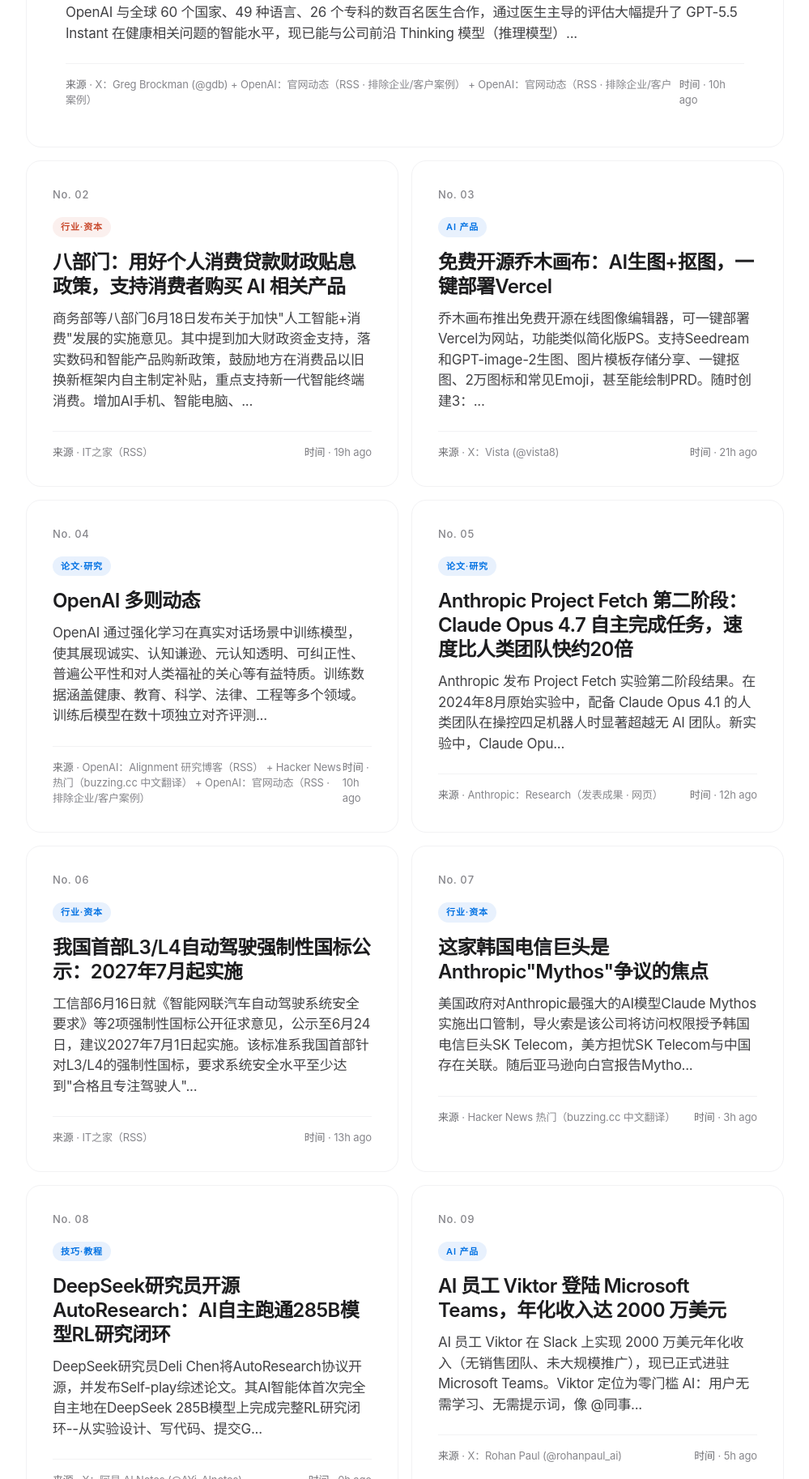
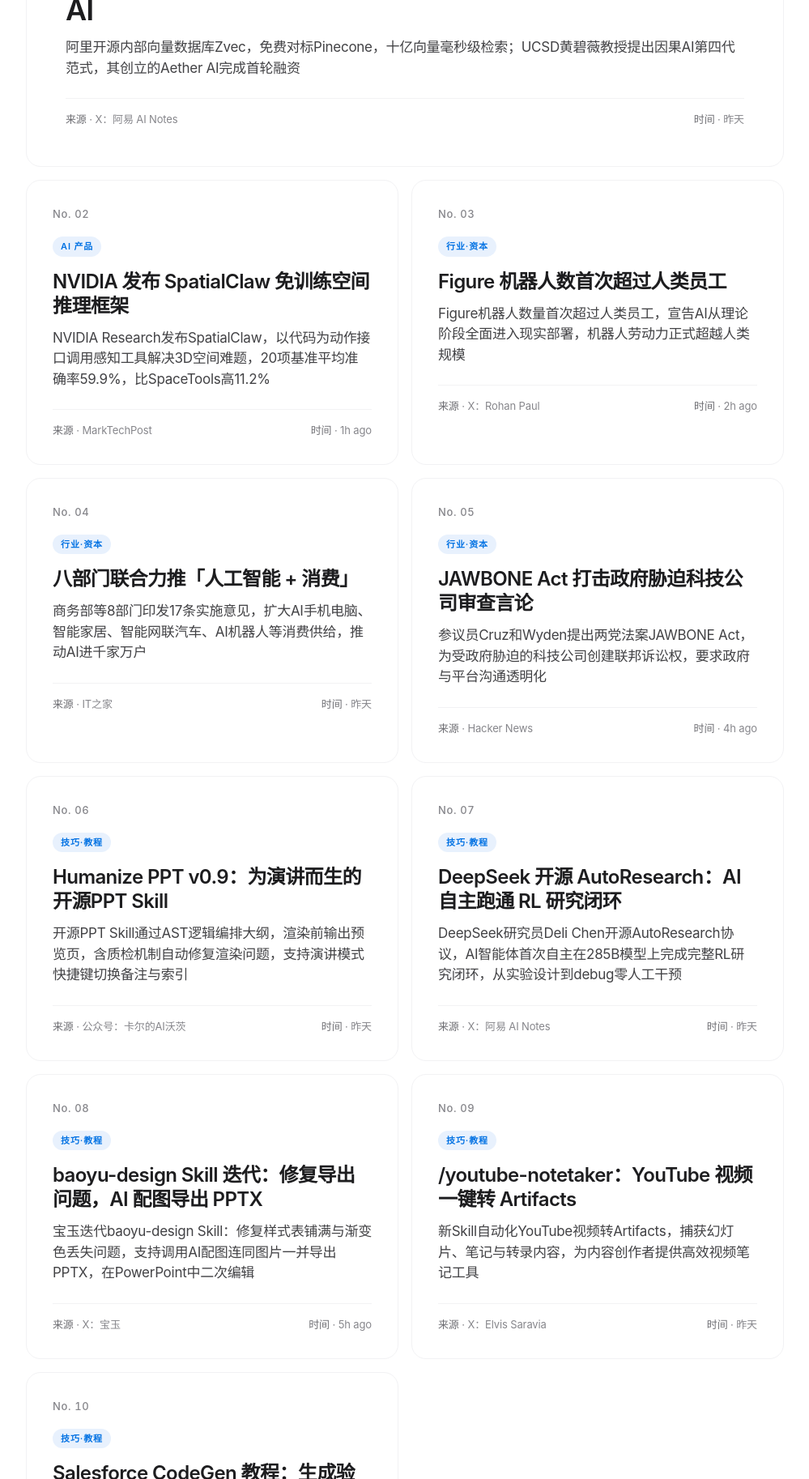
Before and after one commit to oveazero/ai-daily, a plain HTML site: page index.html in a window 1280 px wide. Shown: the part 974-2800 px from the top of the page at 81% size, without its empty margins (140-1139 px from the left). Drawn offline with Linux system fonts and the light colour scheme.

Commit message:
AI 早报 · 2026-06-20

```diff
--- a/index.html
+++ b/index.html
@@ -3,7 +3,7 @@
 <head>
   <meta charset="utf-8">
   <meta name="viewport" content="width=device-width,initial-scale=1,viewport-fit=cover">
-  <title>AI 早报 · 2026-06-19</title>
+  <title>AI 早报 · 2026-06-20</title>
   <style>
     :root{
       --bg:#fff;
@@ -265,7 +265,7 @@
   </nav>
 
   <header class="hero">
-    <div class="eyebrow">2026 年 6 月 19 日 · 星期五 · 第 170 期</div>
+    <div class="eyebrow">2026 年 6 月 20 日 · 星期六 · 第 171 期</div>
     <h1>AI <span class="accent">早报</span></h1>
     <p class="sub">过去 24 小时最值得知道的 <b>10 条</b>。今天 AI 在做什么,一篇看完。</p>
   </header>
@@ -284,75 +284,75 @@
     </div>
 
     <div class="grid">
-      <a class="card feature" href="https://openai.com/index/improving-health-intelligence-in-chatgpt" target="_blank" rel="noopener">
+      <a class="card feature" href="https://x.com/AYi_AInotes/status/2067832098816250346" target="_blank" rel="noopener">
         <div class="card-rank">No. 01</div>
-        <span class="card-cat hot">AI 产品</span>
-        <h3 class="card-title">OpenAI 多则动态</h3>
-        <p class="card-body">OpenAI 与全球 60 个国家、49 种语言、26 个专科的数百名医生合作，通过医生主导的评估大幅提升了 GPT-5.5 Instant 在健康相关问题的智能水平，现已能与公司前沿 Thinking 模型（推理模型）...</p>
-        <div class="card-meta"><span><b>来源</b> · X：Greg Brockman (@gdb) + OpenAI：官网动态（RSS · 排除企业/客户案例） + OpenAI：官网动态（RSS · 排除企业/客户案例）</span><span><b>时间</b> · 10h ago</span></div>
+        <span class="card-cat">AI 产品</span>
+        <h3 class="card-title">阿里开源 Zvec 向量数据库，黄碧薇教授成立 Aether AI</h3>
+        <p class="card-body">阿里开源内部向量数据库Zvec，免费对标Pinecone，十亿向量毫秒级检索；UCSD黄碧薇教授提出因果AI第四代范式，其创立的Aether AI完成首轮融资</p>
+        <div class="card-meta"><span><b>来源</b> · X：阿易 AI Notes</span><span><b>时间</b> · 昨天</span></div>
       </a>
-      <a class="card" href="https://www.ithome.com/0/966/154.htm" target="_blank" rel="noopener">
+      <a class="card" href="https://www.marktechpost.com/2026/06/19/nvidia-ai-introduce-spatialclaw-a-training-free-agent-that-treats-code-as-the-action-interface-for-spatial-reasoning" target="_blank" rel="noopener">
         <div class="card-rank">No. 02</div>
-        <span class="card-cat hot">行业·资本</span>
-        <h3 class="card-title">八部门：用好个人消费贷款财政贴息政策，支持消费者购买 AI 相关产品</h3>
-        <p class="card-body">商务部等八部门6月18日发布关于加快&quot;人工智能+消费&quot;发展的实施意见。其中提到加大财政资金支持，落实数码和智能产品购新政策，鼓励地方在消费品以旧换新框架内自主制定补贴，重点支持新一代智能终端消费。增加AI手机、智能电脑、...</p>
-        <div class="card-meta"><span><b>来源</b> · IT之家（RSS）</span><span><b>时间</b> · 19h ago</span></div>
+        <span class="card-cat">AI 产品</span>
+        <h3 class="card-title">NVIDIA 发布 SpatialClaw 免训练空间推理框架</h3>
+        <p class="card-body">NVIDIA Research发布SpatialClaw，以代码为动作接口调用感知工具解决3D空间难题，20项基准平均准确率59.9%，比SpaceTools高11.2%</p>
+        <div class="card-meta"><span><b>来源</b> · MarkTechPost</span><span><b>时间</b> · 1h ago</span></div>
       </a>
-      <a class="card" href="https://x.com/vista8/status/2067513484364140994" target="_blank" rel="noopener">
+      <a class="card" href="https://x.com/rohanpaul_ai/status/2068089038213693800" target="_blank" rel="noopener">
         <div class="card-rank">No. 03</div>
-        <span class="card-cat">AI 产品</span>
-        <h3 class="card-title">免费开源乔木画布：AI生图+抠图，一键部署Vercel</h3>
-        <p class="card-body">乔木画布推出免费开源在线图像编辑器，可一键部署Vercel为网站，功能类似简化版PS。支持Seedream和GPT-image-2生图、图片模板存储分享、一键抠图、2万图标和常见Emoji，甚至能绘制PRD。随时创建3：...</p>
-        <div class="card-meta"><span><b>来源</b> · X：Vista (@vista8)</span><span><b>时间</b> · 21h ago</span></div>
+        <span class="card-cat">行业·资本</span>
+        <h3 class="card-title">Figure 机器人数首次超过人类员工</h3>
+        <p class="card-body">Figure机器人数量首次超过人类员工，宣告AI从理论阶段全面进入现实部署，机器人劳动力正式超越人类规模</p>
+        <div class="card-meta"><span><b>来源</b> · X：Rohan Paul</span><span><b>时间</b> · 2h ago</span></div>
       </a>
-      <a class="card" href="https://mindgard.ai/blog/chatgpt-spontaneously-generated-violent-images-from-a-viral-prompt" target="_blank" rel="noopener">
+      <a class="card" href="https://www.ithome.com/0/966/295.htm" target="_blank" rel="noopener">
         <div class="card-rank">No. 04</div>
-        <span class="card-cat">论文·研究</span>
-        <h3 class="card-title">OpenAI 多则动态</h3>
-        <p class="card-body">OpenAI 通过强化学习在真实对话场景中训练模型，使其展现诚实、认知谦逊、元认知透明、可纠正性、普遍公平性和对人类福祉的关心等有益特质。训练数据涵盖健康、教育、科学、法律、工程等多个领域。训练后模型在数十项独立对齐评测...</p>
-        <div class="card-meta"><span><b>来源</b> · OpenAI：Alignment 研究博客（RSS） + Hacker News 热门（buzzing.cc 中文翻译） + OpenAI：官网动态（RSS · 排除企业/客户案例）</span><span><b>时间</b> · 10h ago</span></div>
+        <span class="card-cat">行业·资本</span>
+        <h3 class="card-title">八部门联合力推「人工智能 + 消费」</h3>
+        <p class="card-body">商务部等8部门印发17条实施意见，扩大AI手机电脑、智能家居、智能网联汽车、AI机器人等消费供给，推动AI进千家万户</p>
+        <div class="card-meta"><span><b>来源</b> · IT之家</span><span><b>时间</b> · 昨天</span></div>
       </a>
-      <a class="card" href="https://www.anthropic.com/research/project-fetch-phase-two" target="_blank" rel="noopener">
+      <a class="card" href="https://www.eff.org/deeplinks/2026/06/new-bill-takes-aim-government-pressure-silence-lawful-online-speech" target="_blank" rel="noopener">
         <div class="card-rank">No. 05</div>
-        <span class="card-cat">论文·研究</span>
-        <h3 class="card-title">Anthropic Project Fetch 第二阶段：Claude Opus 4.7 自主完成任务，速度比人类团队快约20倍</h3>
-        <p class="card-body">Anthropic 发布 Project Fetch 实验第二阶段结果。在2024年8月原始实验中，配备 Claude Opus 4.1 的人类团队在操控四足机器人时显著超越无 AI 团队。新实验中，Claude Opu...</p>
-        <div class="card-meta"><span><b>来源</b> · Anthropic：Research（发表成果 · 网页）</span><span><b>时间</b> · 12h ago</span></div>
+        <span class="card-cat">行业·资本</span>
+        <h3 class="card-title">JAWBONE Act 打击政府胁迫科技公司审查言论</h3>
+        <p class="card-body">参议员Cruz和Wyden提出两党法案JAWBONE Act，为受政府胁迫的科技公司创建联邦诉讼权，要求政府与平台沟通透明化</p>
+        <div class="card-meta"><span><b>来源</b> · Hacker News</span><span><b>时间</b> · 4h ago</span></div>
       </a>
-      <a class="card" href="https://www.ithome.com/0/966/272.htm" target="_blank" rel="noopener">
+      <a class="card" href="https://mp.weixin.qq.com/s/rGoYnUcBRkfRKQPbIaawyg" target="_blank" rel="noopener">
         <div class="card-rank">No. 06</div>
-        <span class="card-cat">行业·资本</span>
-        <h3 class="card-title">我国首部L3/L4自动驾驶强制性国标公示：2027年7月起实施</h3>
-        <p class="card-body">工信部6月16日就《智能网联汽车自动驾驶系统安全要求》等2项强制性国标公开征求意见，公示至6月24日，建议2027年7月1日起实施。该标准系我国首部针对L3/L4的强制性国标，要求系统安全水平至少达到&quot;合格且专注驾驶人&quot;...</p>
-        <div class="card-meta"><span><b>来源</b> · IT之家（RSS）</span><span><b>时间</b> · 13h ago</span></div>
-      </a>
-      <a class="card" href="https://www.wired.com/story/sk-telecom-anthropic-mythos-export-controls" target="_blank" rel="noopener">
-        <div class="card-rank">No. 07</div>
-        <span class="card-cat">行业·资本</span>
-        <h3 class="card-title">这家韩国电信巨头是Anthropic&quot;Mythos&quot;争议的焦点</h3>
-        <p class="card-body">美国政府对Anthropic最强大的AI模型Claude Mythos实施出口管制，导火索是该公司将访问权限授予韩国电信巨头SK Telecom，美方担忧SK Telecom与中国存在关联。随后亚马逊向白宫报告Mytho...</p>
-        <div class="card-meta"><span><b>来源</b> · Hacker News 热门（buzzing.cc 中文翻译）</span><span><b>时间</b> · 3h ago</span></div>
+        <span class="card-cat">技巧·教程</span>
+        <h3 class="card-title">Humanize PPT v0.9：为演讲而生的开源PPT Skill</h3>
+        <p class="card-body">开源PPT Skill通过AST逻辑编排大纲，渲染前输出预览页，含质检机制自动修复渲染问题，支持演讲模式快捷键切换备注与索引</p>
+        <div class="card-meta"><span><b>来源</b> · 公众号：卡尔的AI沃茨</span><span><b>时间</b> · 昨天</span></div>
       </a>
       <a class="card" href="https://x.com/AYi_AInotes/status/2067819352926150953" target="_blank" rel="noopener">
+        <div class="card-rank">No. 07</div>
+        <span class="card-cat">技巧·教程</span>
+        <h3 class="card-title">DeepSeek 开源 AutoResearch：AI 自主跑通 RL 研究闭环</h3>
+        <p class="card-body">DeepSeek研究员Deli Chen开源AutoResearch协议，AI智能体首次自主在285B模型上完成完整RL研究闭环，从实验设计到debug零人工干预</p>
+        <div class="card-meta"><span><b>来源</b> · X：阿易 AI Notes</span><span><b>时间</b> · 昨天</span></div>
+      </a>
+      <a class="card" href="https://x.com/dotey/status/2068042001895809420" target="_blank" rel="noopener">
         <div class="card-rank">No. 08</div>
         <span class="card-cat">技巧·教程</span>
-        <h3 class="card-title">DeepSeek研究员开源AutoResearch：AI自主跑通285B模型RL研究闭环</h3>
-        <p class="card-body">DeepSeek研究员Deli Chen将AutoResearch协议开源，并发布Self-play综述论文。其AI智能体首次完全自主地在DeepSeek 285B模型上完成完整RL研究闭环--从实验设计、写代码、提交G...</p>
-        <div class="card-meta"><span><b>来源</b> · X：阿易 AI Notes (@AYi_AInotes)</span><span><b>时间</b> · 0h ago</span></div>
+        <h3 class="card-title">baoyu-design Skill 迭代：修复导出问题，AI 配图导出 PPTX</h3>
+        <p class="card-body">宝玉迭代baoyu-design Skill：修复样式表铺满与渐变色丢失问题，支持调用AI配图连同图片一并导出PPTX，在PowerPoint中二次编辑</p>
+        <div class="card-meta"><span><b>来源</b> · X：宝玉</span><span><b>时间</b> · 5h ago</span></div>
       </a>
-      <a class="card" href="https://x.com/rohanpaul_ai/status/2067755504613613699" target="_blank" rel="noopener">
+      <a class="card" href="https://x.com/omarsar0/status/2067952726282031411" target="_blank" rel="noopener">
         <div class="card-rank">No. 09</div>
-        <span class="card-cat">AI 产品</span>
-        <h3 class="card-title">AI 员工 Viktor 登陆 Microsoft Teams，年化收入达 2000 万美元</h3>
-        <p class="card-body">AI 员工 Viktor 在 Slack 上实现 2000 万美元年化收入（无销售团队、未大规模推广），现已正式进驻 Microsoft Teams。Viktor 定位为零门槛 AI：用户无需学习、无需提示词，像 @同事...</p>
-        <div class="card-meta"><span><b>来源</b> · X：Rohan Paul (@rohanpaul_ai)</span><span><b>时间</b> · 5h ago</span></div>
+        <span class="card-cat">技巧·教程</span>
+        <h3 class="card-title">/youtube-notetaker：YouTube 视频一键转 Artifacts</h3>
+        <p class="card-body">新Skill自动化YouTube视频转Artifacts，捕获幻灯片、笔记与转录内容，为内容创作者提供高效视频笔记工具</p>
+        <div class="card-meta"><span><b>来源</b> · X：Elvis Saravia</span><span><b>时间</b> · 昨天</span></div>
       </a>
-      <a class="card" href="https://huggingface.co/blog/ServiceNow/mosaicleaks" target="_blank" rel="noopener">
+      <a class="card" href="https://www.marktechpost.com/2026/06/18/salesforce-codegen-tutorial-generate-validate-and-rerank-python-functions-with-unit-tests-and-safety-checks" target="_blank" rel="noopener">
         <div class="card-rank">No. 10</div>
-        <span class="card-cat">论文·研究</span>
-        <h3 class="card-title">MosaicLeaks： 你的研究智能体能保守秘密吗？</h3>
-        <p class="card-body">深度研究智能体在结合私有本地文档与外部网页检索时存在隐私泄露风险。MosaicLeaks 提出包含 1，001 条多跳研究链的新任务，每条链交错混合本地与公共子问题。测试发现智能体频繁泄露私有信息，单纯优化任务性能反而加...</p>
-        <div class="card-meta"><span><b>来源</b> · Hugging Face：Blog（RSS）</span><span><b>时间</b> · 10h ago</span></div>
+        <span class="card-cat">技巧·教程</span>
+        <h3 class="card-title">Salesforce CodeGen 教程：生成验证并重排序 Python 函数</h3>
+        <p class="card-body">端到端代码生成工作流：从自然语言生成Python函数、语法安全检测、单元测试验证、多候选重排序，覆盖多种模型规模和基准可视化</p>
+        <div class="card-meta"><span><b>来源</b> · MarkTechPost</span><span><b>时间</b> · 昨天</span></div>
       </a>
   </section>
 
@@ -360,19 +360,16 @@
     <div style="font-size:13px;color:var(--ink-3);letter-spacing:.04em;text-transform:uppercase">数据源</div>
     <div class="src-list">
       <span class="src-chip">aihot AI 热点</span>
-      <span class="src-chip">OpenAI 官网</span>
-      <span class="src-chip">Anthropic Research</span>
+      <span class="src-chip">钛媒体</span>
+      <span class="src-chip">雷锋网</span>
+      <span class="src-chip">36 氪</span>
       <span class="src-chip">IT 之家</span>
-      <span class="src-chip">Hugging Face Blog</span>
-      <span class="src-chip">Hacker News</span>
-      <span class="src-chip">X / Twitter</span>
-      <span class="src-chip">MarkTechPost</span>
-      <span class="src-chip">wired.com</span>
+      <span class="src-chip">9to5google</span>
     </div>
   </div>
 
   <footer>
-    <span>10 条 · 24h · 多数据源 · 同公司已合并</span>
+    <span>10 条 · 24h · 6 数据源 · 同公司已合并</span>
     <span>小J（☘️）· 自动推送</span>
   </footer>
 </body>
```
